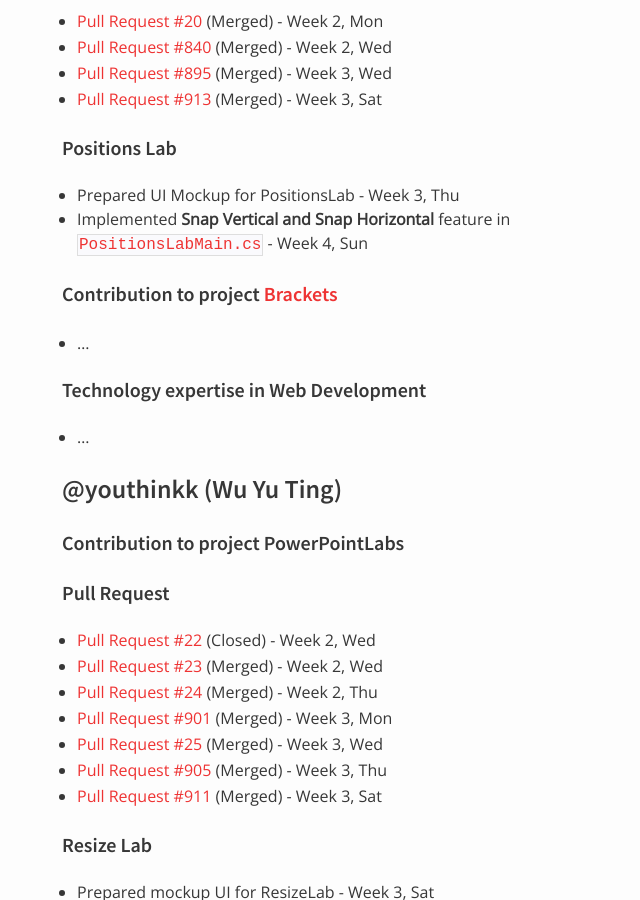
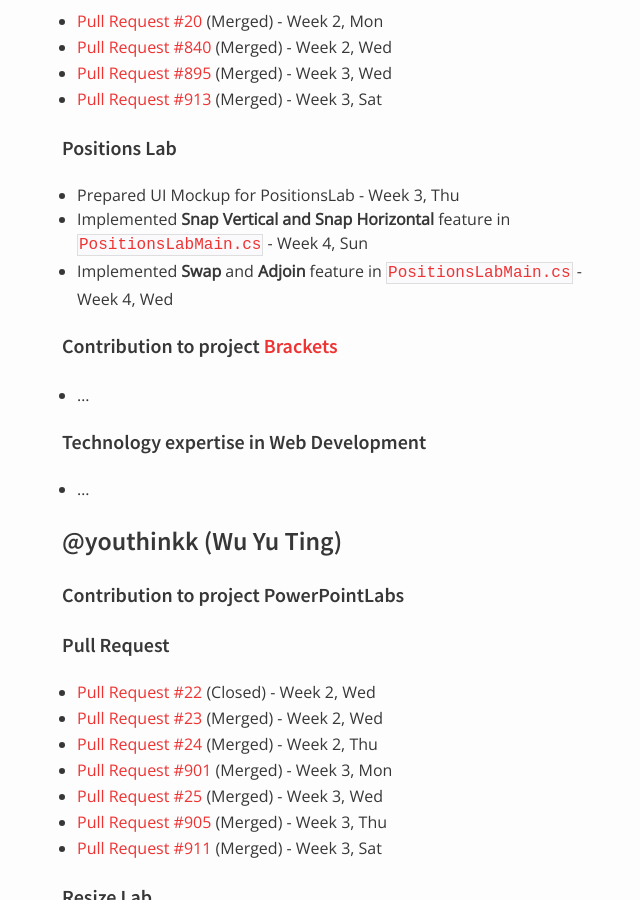
Before and after one commit to nus-oss/cs3281-AY1516S2-website, a Jekyll site: the page built from teams/powerpointlabs.md, in a window 1280 px wide and 900 px high, scrolled down 1052 px. Shown: the whole window, without its empty margins (308-948 px from the left). Built offline with Jekyll 4.4.1, drawn with Linux system fonts in a browser that asks for light colours.

Commit message:
Update personal progress

```diff
--- a/teams/powerpointlabs.md
+++ b/teams/powerpointlabs.md
@@ -42,6 +42,7 @@
 ###### Positions Lab
 * Prepared UI Mockup for PositionsLab - Week 3, Thu
 * Implemented **Snap Vertical and Snap Horizontal** feature in [`PositionsLabMain.cs`](https://github.com/nus-fboa2016-PL/PowerPointLabs/blob/35cdaaf281e1373ac7c10f840fe37d97f28d6b7d/PowerPointLabs/PowerPointLabs/PositionsLab/PositionsLabMain.cs) - Week 4, Sun
+* Implemented **Swap** and **Adjoin** feature in [`PositionsLabMain.cs`](https://github.com/nus-fboa2016-PL/PowerPointLabs/blob/35cdaaf281e1373ac7c10f840fe37d97f28d6b7d/PowerPointLabs/PowerPointLabs/PositionsLab/PositionsLabMain.cs) - Week 4, Wed
 
 #### Contribution to project [Brackets](http://brackets.io/)
  * ...
```
